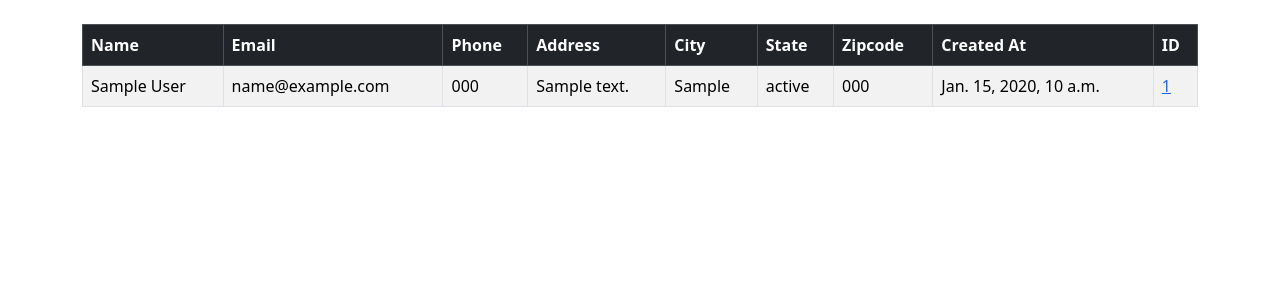
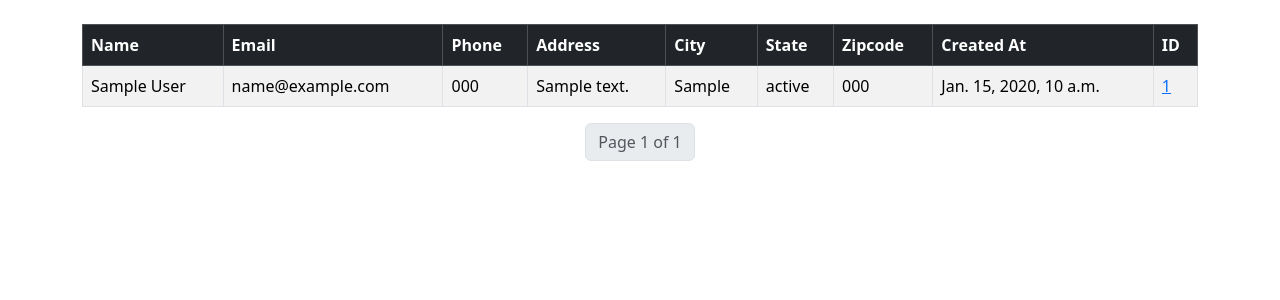
Before and after one commit to TharHtet236401/CRM, a Django app: page / in a window 1280 px wide. Shown: the part 56-356 px from the top of the page. Run offline with Django 5.2, Linux system fonts and the light colour scheme; a user stored in the database is signed in; tables that the repository leaves empty hold one stand-in row (values such as "Sample post").

Commit message:
added pagination

```diff
--- a/dcrmApp/templates/home.html
+++ b/dcrmApp/templates/home.html
@@ -44,6 +44,35 @@
 	  </tbody>
 	</table>
 
+<!-- Pagination Controls -->
+<nav aria-label="Page navigation">
+    <ul class="pagination justify-content-center">
+        {% if records.has_previous %}
+            <li class="page-item">
+                <a class="page-link" href="?page=1">&laquo; First</a>
+            </li>
+            <li class="page-item">
+                <a class="page-link" href="?page={{ records.previous_page_number }}">Previous</a>
+            </li>
+        {% endif %}
+
+        <li class="page-item disabled">
+            <span class="page-link">
+                Page {{ records.number }} of {{ records.paginator.num_pages }}
+            </span>
+        </li>
+
+        {% if records.has_next %}
+            <li class="page-item">
+                <a class="page-link" href="?page={{ records.next_page_number }}">Next</a>
+            </li>
+            <li class="page-item">
+                <a class="page-link" href="?page={{ records.paginator.num_pages }}">Last &raquo;</a>
+            </li>
+        {% endif %}
+    </ul>
+</nav>
+
 
 
 
--- a/dcrmApp/views.py
+++ b/dcrmApp/views.py
@@ -6,11 +6,16 @@ from .models import Record
 from .decorators import login_required_with_message
 from django.contrib.auth.decorators import login_required
 from django.utils.http import quote
+from django.core.paginator import Paginator
+
 
 
 # Create your views here.
 def home(request):
     records = Record.objects.all()
+    paginator = Paginator(records, 10)
+    page_number = request.GET.get('page')
+    page_obj = paginator.get_page(page_number)
     if request.method == 'POST':
         username = request.POST['username']
         password = request.POST['password']
@@ -28,7 +33,7 @@ def home(request):
             if next_url:
                 return redirect(f'/?next={quote(next_url)}')
             return redirect('home')
-    return render(request, 'home.html', {'records': records})
+    return render(request, 'home.html', {'records': page_obj})
 
 def register_user(request):
     if request.method == 'POST':
```
